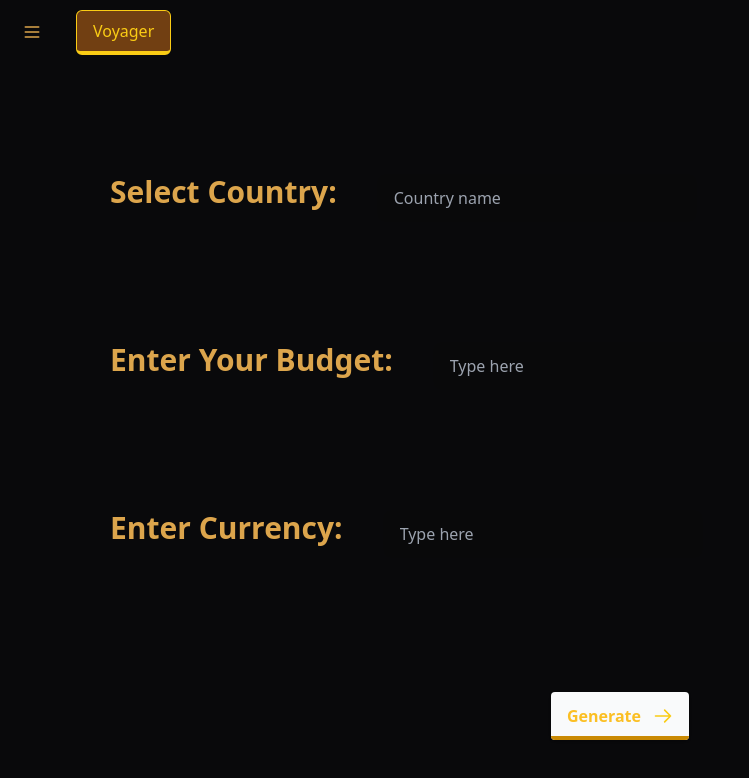
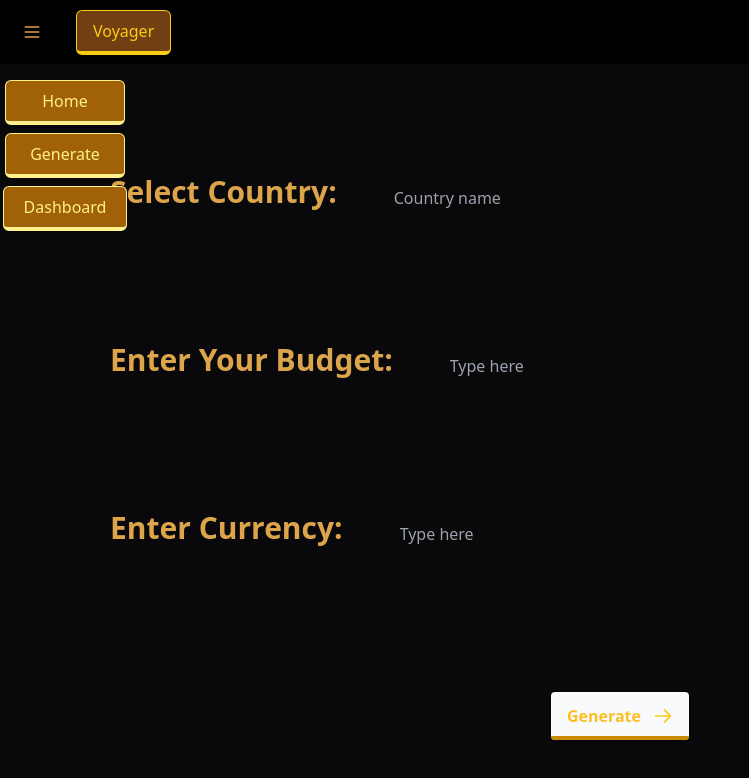
Before and after one commit to Sairoxs123/voyagepro, a React (Vite) app: page /generator in a window 1280 px wide. Both pictures are taken after a click on the button 32 px from the left and 32 px from the top of the page. Shown: the top 778 px of the page, without its empty margins (0-749 px from the left). Built offline with nearby package versions, Linux system fonts and the light colour scheme.

Commit message:
Update Navbar.jsx

```diff
--- a/src/components/home/Navbar.jsx
+++ b/src/components/home/Navbar.jsx
@@ -1,25 +1,38 @@
 import React, { useState } from 'react';
 
 const Navbar = () => {
+  const [isOpen, setIsOpen] = useState(false);
 
+  const toggleMenu = () => {
+    setIsOpen(!isOpen);
+  };
 
   return (
     <div>
-      <div className="navbar">
-        <div className="flex-none">
-          <button className="btn btn-square btn-ghost mr-5" >
+      <div className="navbar bg-black relative z-10"> {/* Added relative positioning and z-index */}
+        <div className="">
+          <button className="btn btn-square btn-ghost mr-5" onClick={toggleMenu}>
             <svg xmlns="http://www.w3.org/2000/svg" fill="none" viewBox="0 0 24 24" className="inline-block w-5 h-5 stroke-current">
               <path strokeLinecap="round" strokeLinejoin="round" strokeWidth="2" d="M4 6h16M4 12h16M4 18h16"></path>
             </svg>
           </button>
         </div>
+        {isOpen && (
+          <div className="flex flex-col absolute top-10 left-0 w-40 z-10 ml-[-15px]">
+            <a href='/'><button className="bg-yellow-700 text-yellow-200 border border-yellow-200 border-b-4 font-medium overflow-hidden relative px-9 py-2 mb-2 mt-10 rounded-md hover:brightness-150 hover:border-t-4 hover:border-b active:opacity-75 outline-none duration-300 group">
+              Home
+            </button></a>
+            <a href='/generator'><button className="bg-yellow-700 text-yellow-200 border border-yellow-200 border-b-4 font-medium overflow-hidden relative px-6 py-2 mb-2 rounded-md hover:brightness-150 hover:border-t-4 hover:border-b active:opacity-75 outline-none duration-300 group">
+              Generate
+            </button></a>
+            <a href='/dashboard'><button className="bg-yellow-700 text-yellow-200 border border-yellow-200 border-b-4 font-medium overflow-hidden relative px-5 py-2 rounded-md hover:brightness-150 hover:border-t-4 hover:border-b active:opacity-75 outline-none duration-300 group">
+              Dashboard
+            </button></a>
+          </div>
+        )}
         <button className="bg-yellow-900 text-yellow-400 border border-yellow-400 border-b-4 font-medium overflow-hidden relative px-4 py-2 rounded-md hover:brightness-150 hover:border-t-4 hover:border-b active:opacity-75 outline-none duration-300 group">
-          <span className="bg-yellow-400 shadow-yellow-400 absolute -top-[150%] left-0 inline-flex w-80 h-[5px] rounded-md opacity-50 group-hover:top-[150%] duration-500 shadow-[0_0_10px_10px_rgba(0,0,0,0.3)]"></span>
           Voyager
         </button>
-
-
-
       </div>
     </div>
   );
```
